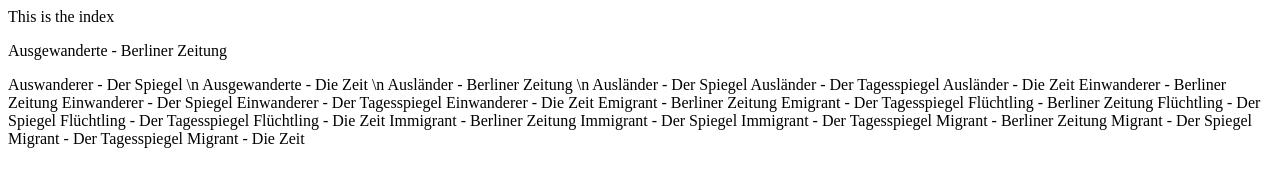
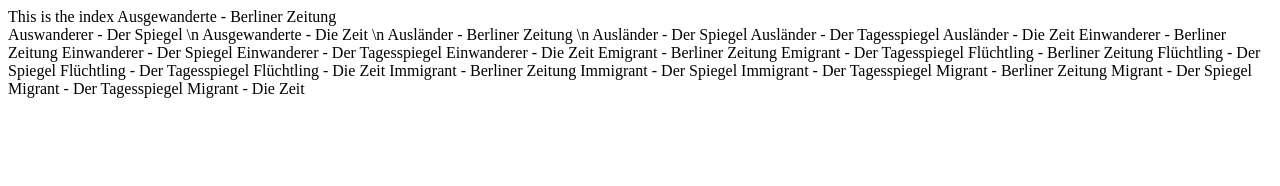
Before and after one commit to sabinahartnett/Wilkommenskultur, a plain HTML site: page index.html in a window 1280 px wide. Drawn offline with Linux system fonts and the light colour scheme.

Commit message:
Update index.html

```diff
--- a/index.html
+++ b/index.html
@@ -1,6 +1,6 @@
 This is the index
 
-<p> Ausgewanderte - Berliner Zeitung </p>
+Ausgewanderte - Berliner Zeitung <br>
 Auswanderer - Der Spiegel \n
 Ausgewanderte - Die Zeit \n
 
```
